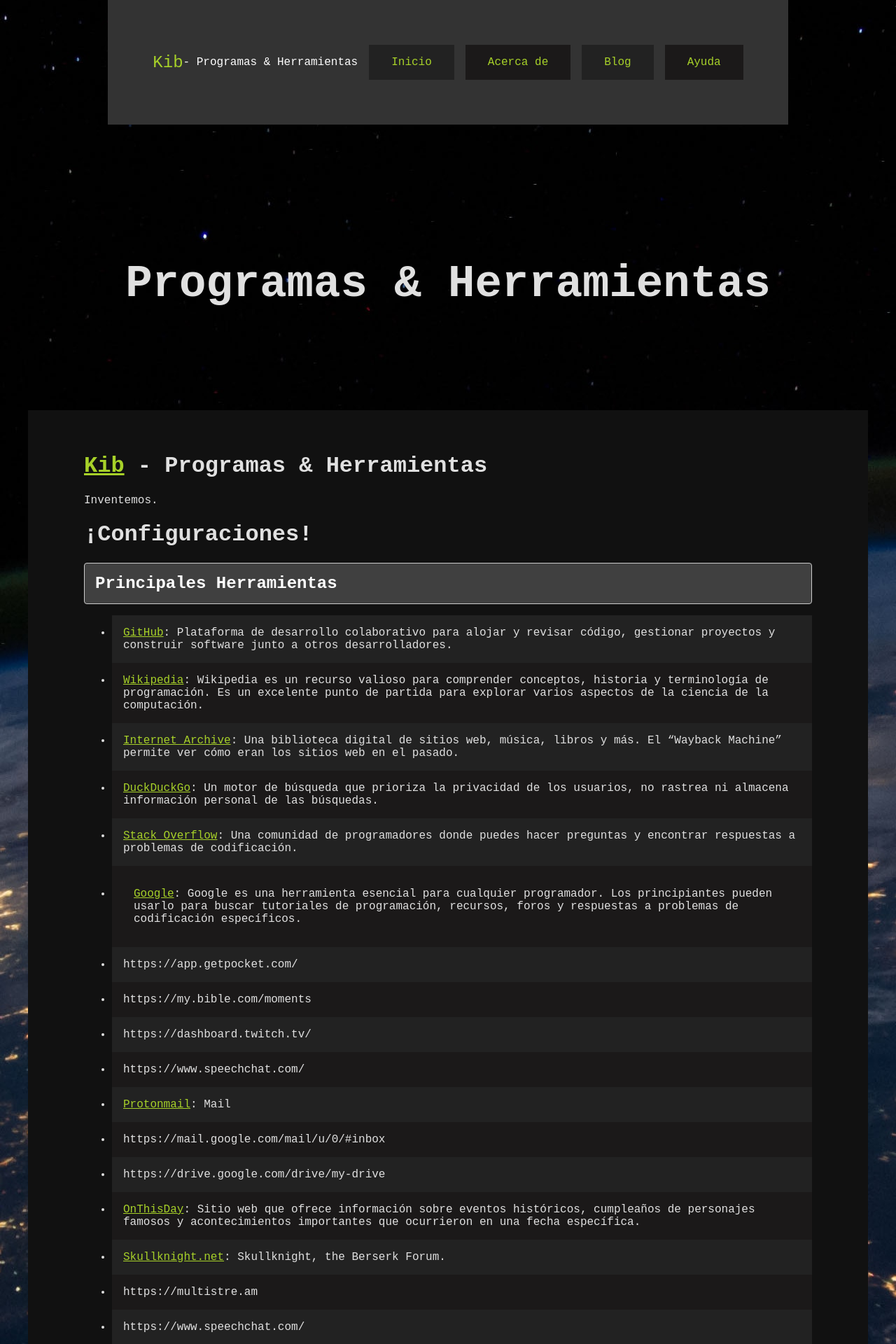
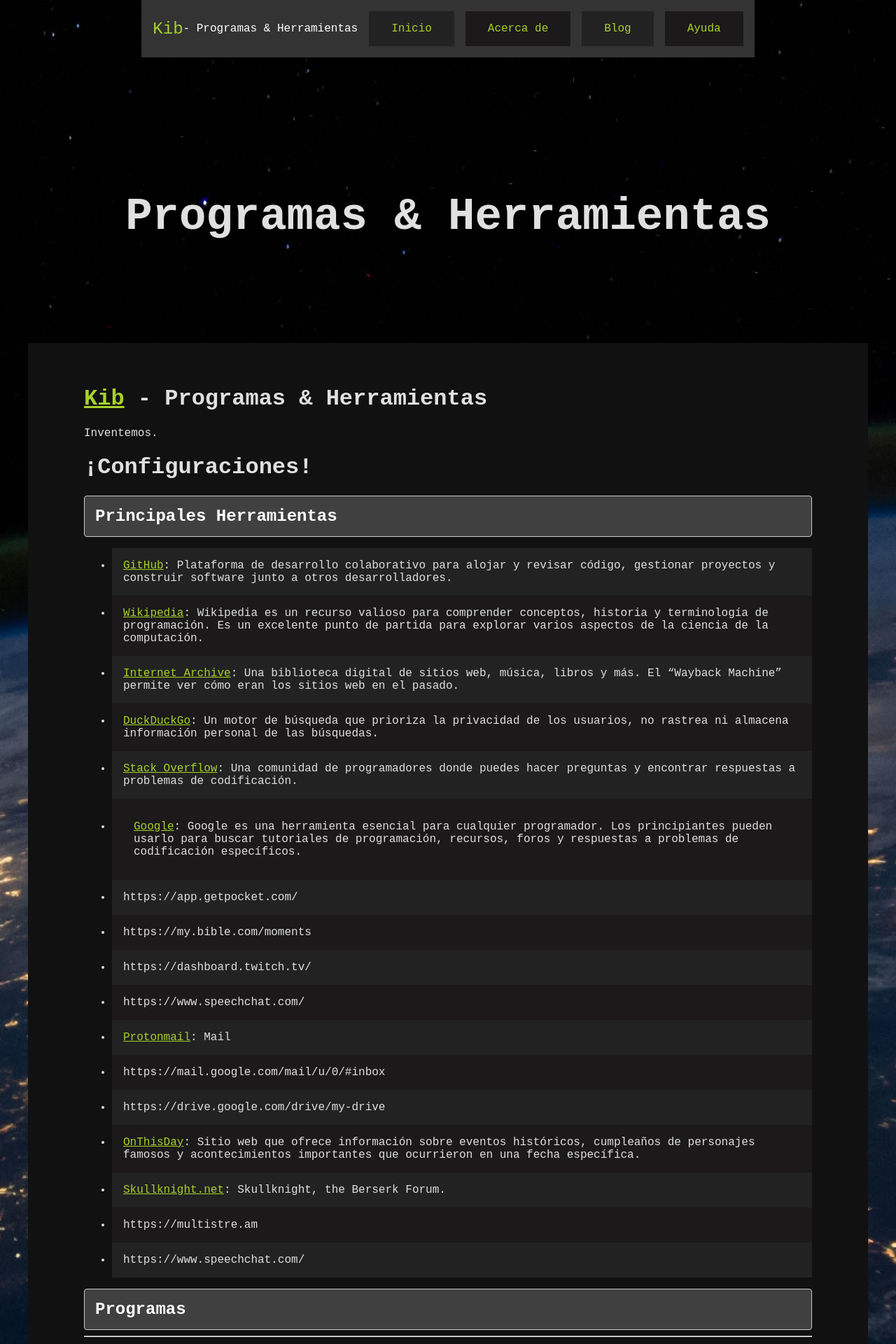
Before and after one commit to Kibzai/Programas, a Jekyll site: the page built from index.md, in a window 1280 px wide. Shown: the top 1920 px of the page at 70% size. Built offline with Jekyll 4.4.1, drawn with Linux system fonts in a browser that asks for light colours.

Commit message:
nav size

```diff
--- a/_includes/nav.html
+++ b/_includes/nav.html
@@ -1,5 +1,5 @@
 <nav class="navbar">
-    <div class="container">
+    <div class="nav-container">
       <a href="{{ '/' | relative_url }}" class="navbar-brand">Kib</a> - {{ page.title }}
       <ul class="navbar-nav">
         <li class="nav-item">
--- a/_sass/_styles.scss
+++ b/_sass/_styles.scss
@@ -104,7 +104,7 @@
   z-index: 3;
 }
 
-.navbar .container {
+.navbar .nav-container {
   display: flex;
   justify-content: space-between;
   align-items: center;
```
